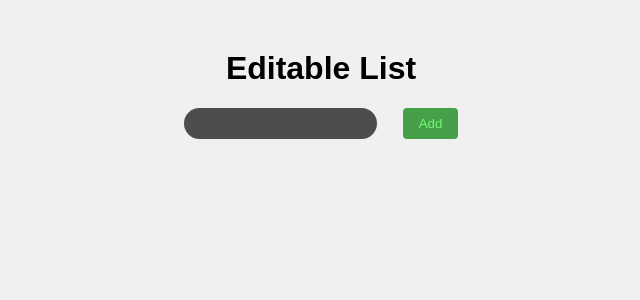
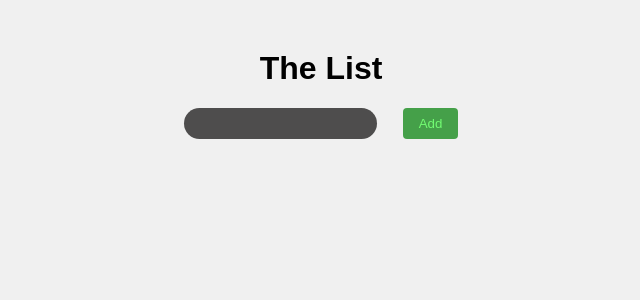
Before and after one commit to Apple-Bee/ReactListTest, a React (Create React App) app: page / in a window 1280 px wide. Shown: the top 300 px of the page, without its empty margins (319-959 px from the left). Built offline with nearby package versions, Linux system fonts and the light colour scheme.

Commit message:
headline

```diff
--- a/src/App.js
+++ b/src/App.js
@@ -42,7 +42,7 @@ function App() {
 
   return (
     <div className="App">
-      <h1>Editable List</h1>
+      <h1>The List</h1>
       <div>
         <input
           type="text"
```
